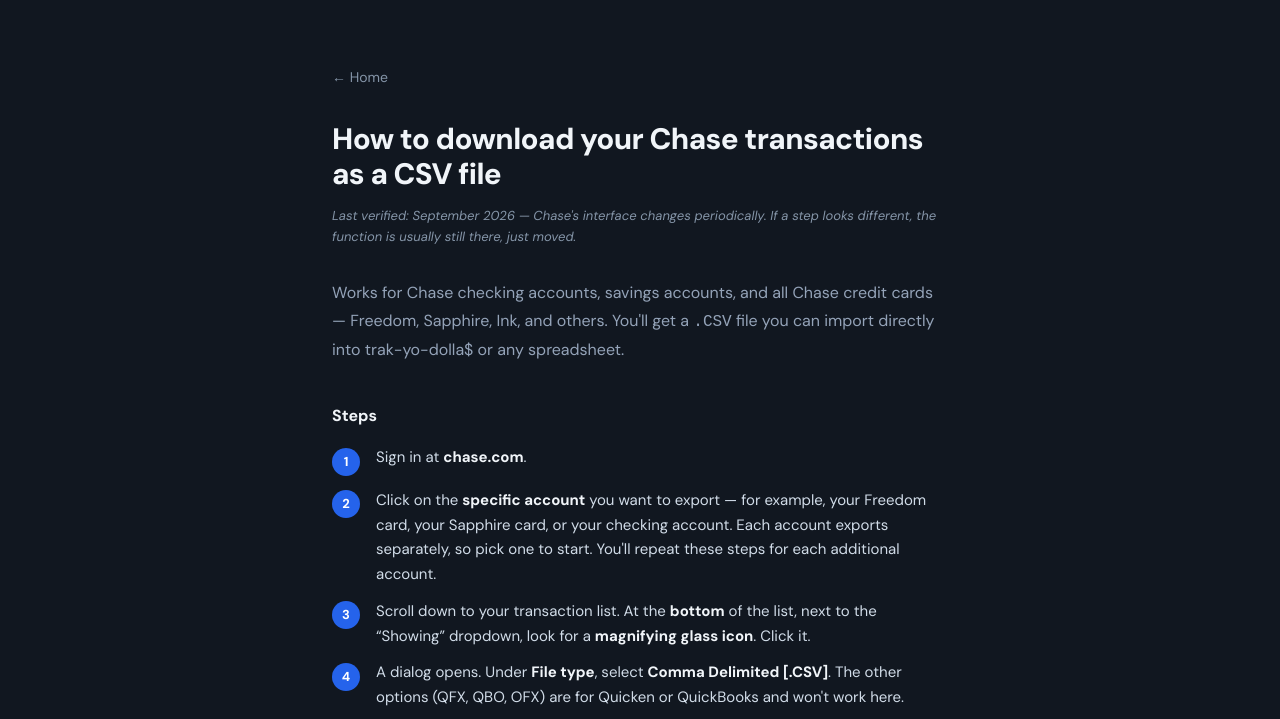
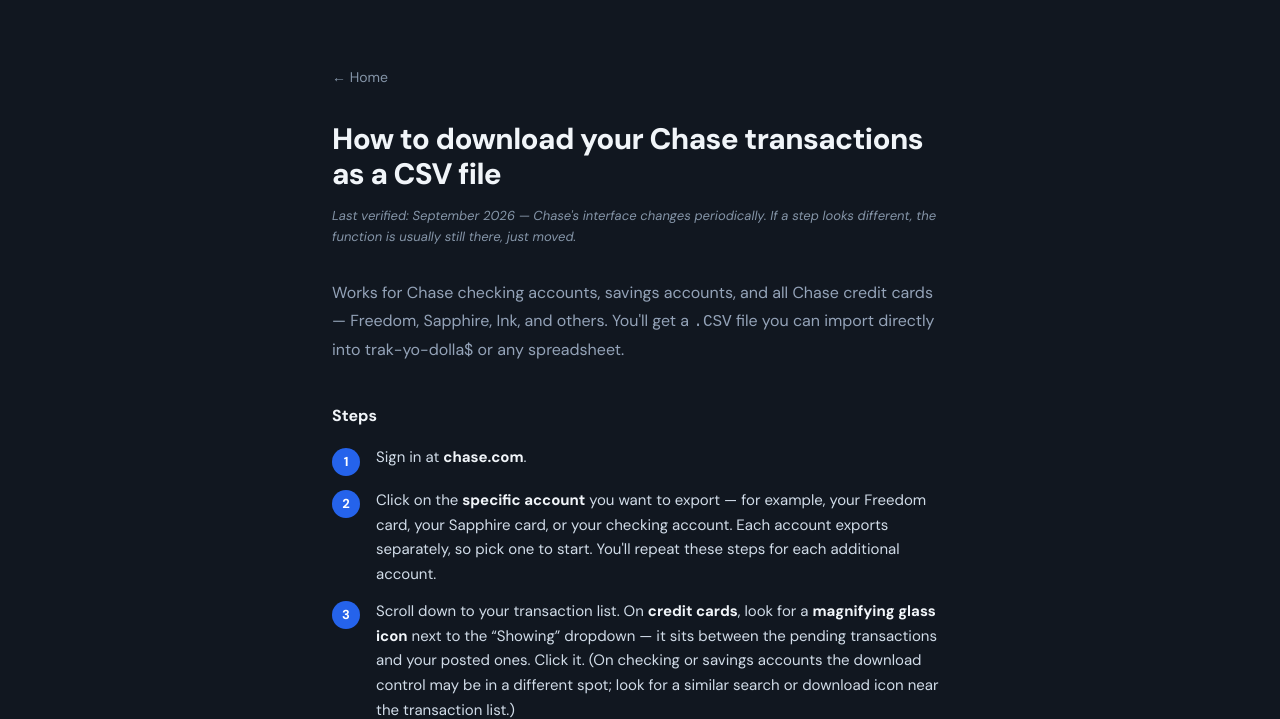
Before and after one commit to gflo247/trak-yo-dollas, a website: page guides/chase.html in a window 1280 px wide. Shown: the part 60-779 px from the top of the page. Drawn offline with Linux system fonts and the light colour scheme.

Commit message:
Clarify Chase guide step 3: credit card magnifying glass location, honest caveat for checking/savings

```diff
--- a/guides/chase.html
+++ b/guides/chase.html
@@ -135,7 +135,7 @@
     </div>
     <div class="step">
       <div class="step-num">3</div>
-      <div class="step-body">Scroll down to your transaction list. At the <strong>bottom</strong> of the list, next to the &ldquo;Showing&rdquo; dropdown, look for a <strong>magnifying glass icon</strong>. Click it.</div>
+      <div class="step-body">Scroll down to your transaction list. On <strong>credit cards</strong>, look for a <strong>magnifying glass icon</strong> next to the &ldquo;Showing&rdquo; dropdown &mdash; it sits between the pending transactions and your posted ones. Click it. (On checking or savings accounts the download control may be in a different spot; look for a similar search or download icon near the transaction list.)</div>
     </div>
     <div class="step">
       <div class="step-num">4</div>
```
